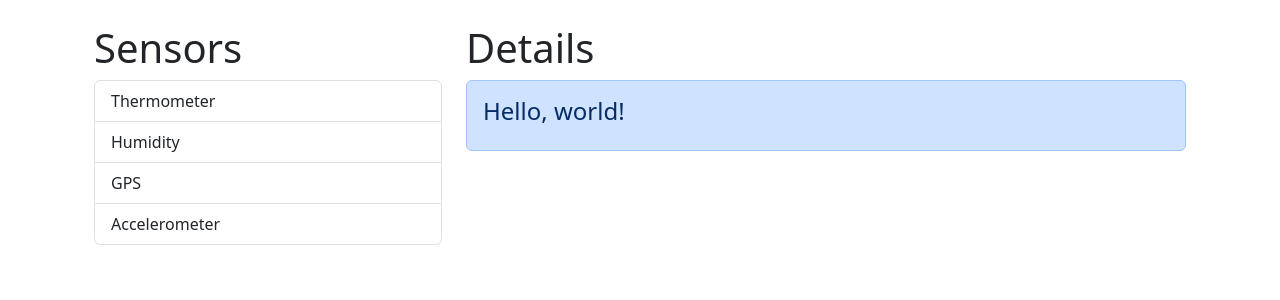
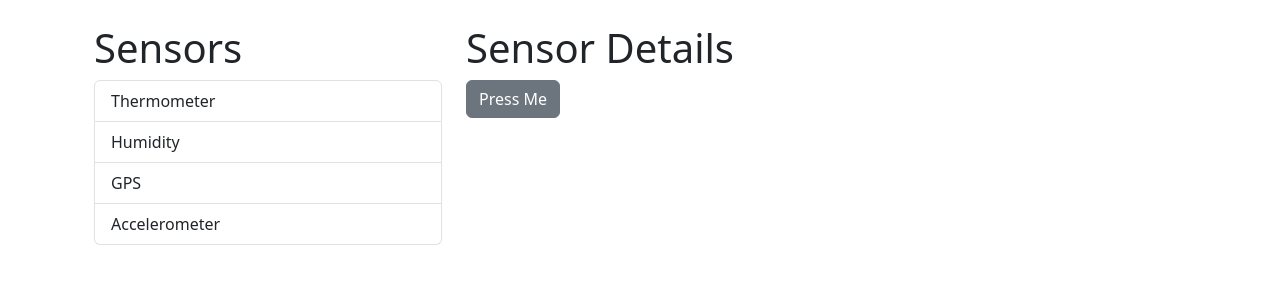
Before and after one commit to SensorStation/iotgui, a React (Vite) app: page / in a window 1280 px wide. Shown: the top 300 px of the page. Built offline with nearby package versions, Linux system fonts and the light colour scheme.

Commit message:
Show active sensor in alert

```diff
--- a/src/App.tsx
+++ b/src/App.tsx
@@ -1,6 +1,8 @@
-import Alert from ".//components/Alert";
+import { useState } from "react";
+
+import Alert from "./components/Alert";
+import Button from "./components/Button";
 import ListGroup from "./components/ListGroup";
-
 
 function App() {
   let items = [
@@ -12,19 +14,33 @@ function App() {
 
   const handleSelectItem = (item: string) => {
     console.log(item);
+    setActiveSensor(item);
   }
+
+  const [activeSensor, setActiveSensor]    = useState(-1);
+  const [alertVisible, setAlertVisibility] = useState(false);
 
   return (
     <div className="container p-4">
       <div className="row">
+
         <div className="col">
           <ListGroup items={items} heading="Sensors" onSelectItem={handleSelectItem} />
         </div>
+
         <div className="col-8">
-          <Alert>
-            <h4>Hello, world!</h4>
-          </Alert>
+          <h1>Sensor Details</h1>
+          {
+            alertVisible &&
+            <Alert onClose={() => setAlertVisibility(false)}>
+              {activeSensor}
+            </Alert>
+          }
+          <Button color="secondary" onClick={() => setAlertVisibility(true)}>
+            Press Me
+          </Button>
         </div>
+
       </div>
     </div>
   )
--- a/src/components/Alert.tsx
+++ b/src/components/Alert.tsx
@@ -1,13 +1,16 @@
 interface Props {
   children: ReactNode;
+  onClose: () => void;
 }
 
-function Alert({children} : Props) {
+function Alert({children, onClose} : Props) {
 
   return (
     <>
-      <h1>Details</h1>
-      <div className="alert alert-primary" role="alert">{children}</div>
+      <div className="alert alert-primary alert-dismissible" role="alert">
+        {children}
+        <button type="button" className="btn-close" data-bs-dismiss="alert" onClick={onClose} />
+      </div>
     </>
   )
 }
--- a/src/components/ListGroup.tsx
+++ b/src/components/ListGroup.tsx
@@ -6,9 +6,8 @@ interface Props{
   onSelectItem: (item: string) => void;
 }
 
-function ListGroup({ items, heading }: Props) {
+function ListGroup({ items, heading, onSelectItem }: Props) {
 
-  // Hook
   const [selectedIndex, setSelectedIndex] = useState(-1) ;
 
   return (
@@ -24,7 +23,10 @@ function ListGroup({ items, heading }: Props) {
                 'list-group-item'
           }
              key={item}
-             onClick={ () => { setSelectedIndex(index); }  }
+             onClick={ () => {
+               setSelectedIndex(index);
+               onSelectItem(item);
+             }  }
           >
             {item}
           </a>
@@ -32,7 +34,6 @@ function ListGroup({ items, heading }: Props) {
       </div>
     </>
   );
-
 }
 
 export default ListGroup;
```
